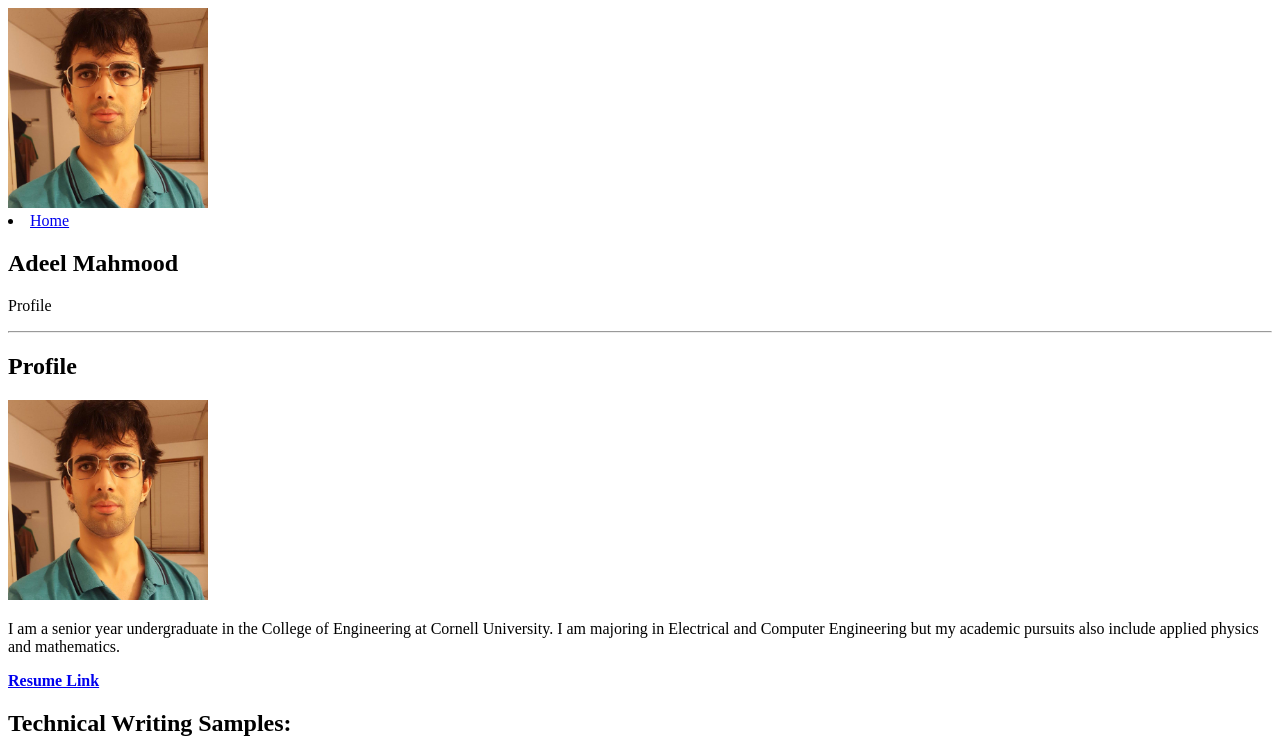
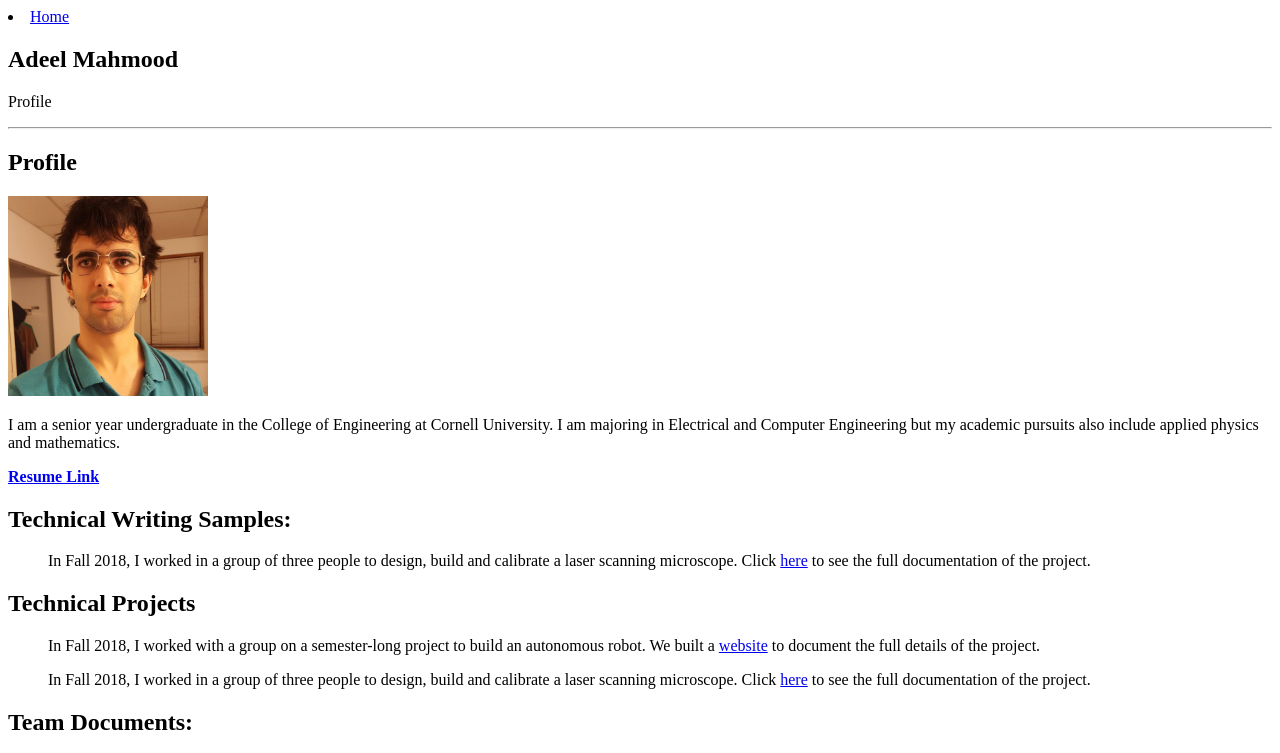
Before and after one commit to am2384/personal, a website with bundled scripts: page index.html in a window 1280 px wide. Shown: the top 753 px of the page. Built offline with nearby package versions, Linux system fonts and the light colour scheme; files whose address does not match are found by name.

Commit message:
Update index.html

```diff
--- a/index.html
+++ b/index.html
@@ -6,9 +6,7 @@
 
 
 <title>Adeel Mahmood</title>
-<div class="container">
-    <img src="img/profile.jpg" alt="Trulli" width="200" height="200">
- </div>
+
 
  <meta name="generator" content="Jekyll v3.7.4" />
 <meta property="og:title" content="ECE 3400 Team 14: Elevation" />
```
